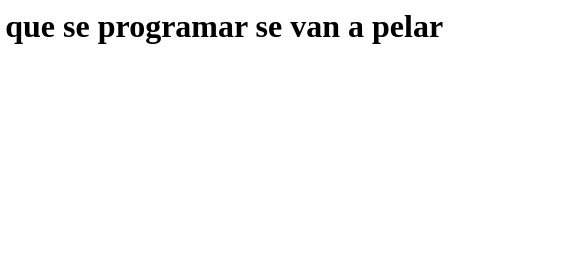
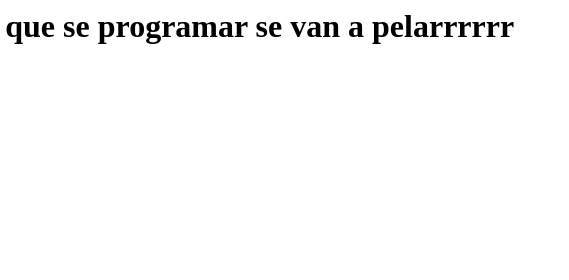
Before and after one commit to angelo12358/second, a plain HTML site: page index.html in a window 1280 px wide. Shown: the top 280 px of the page, 460-1029 px from the left. Drawn offline with Linux system fonts and the light colour scheme.

Commit message:
Update index.html

```diff
--- a/index.html
+++ b/index.html
@@ -1,7 +1,7 @@
 <html>
 
 <body>
-  <h1>angelo toda la banda que no crea que se programar se van a pelar</h1>
+  <h1>angelo toda la banda que no crea que se programar se van a pelarrrrrr</h1>
   <p>Welcome to my website!</p>
   <img src="https://content.codecademy.com/articles/github-pages-via-web-app/happy-ice-cream.gif" />
 </body>
```
